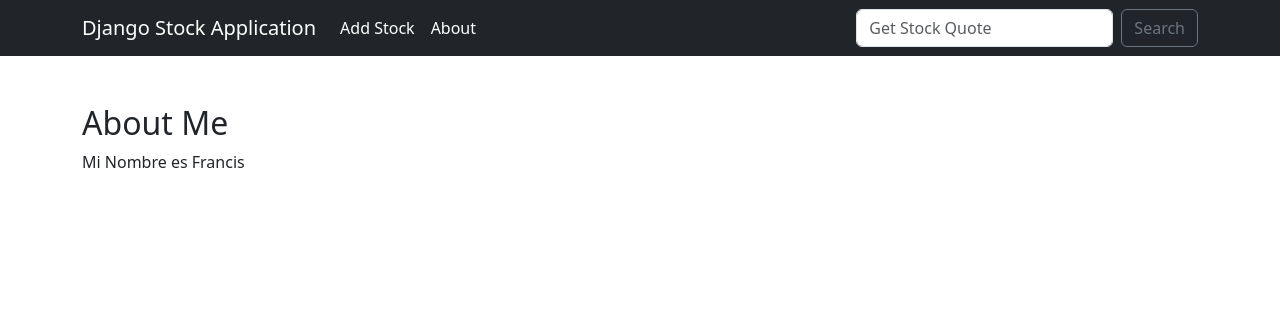
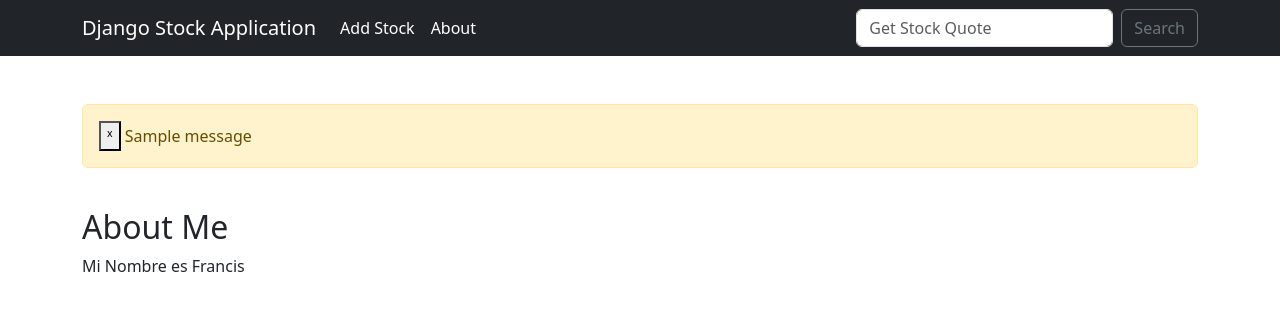
Before and after one commit to FrancisChung/udemy-django-stock, a Django app: page /about.html in a window 1280 px wide. Shown: the top 316 px of the page. Run offline with Django 5.2, Linux system fonts and the light colour scheme; tables that the repository leaves empty hold one stand-in row (values such as "Sample post"); one stand-in notice (Sample message) is shown.

Commit message:
messages handler added

```diff
--- a/quotes/templates/base.html
+++ b/quotes/templates/base.html
@@ -35,6 +35,19 @@
 
 
     <div class="container my-5">
+
+        {%  if messages %}
+            {%  for message in messages %}
+                <div class="alert alert-warning alert-dismissable" role="alert">
+                    <button class="close" data-dismiss="alert">
+                        <small><sup>x</sup></small>
+                    </button>
+                    {{ message }}
+                </div>
+                <br />
+            {% endfor %}
+        {%  endif %}
+
         {% block content %}
         {% endblock %}
     </div>
```
